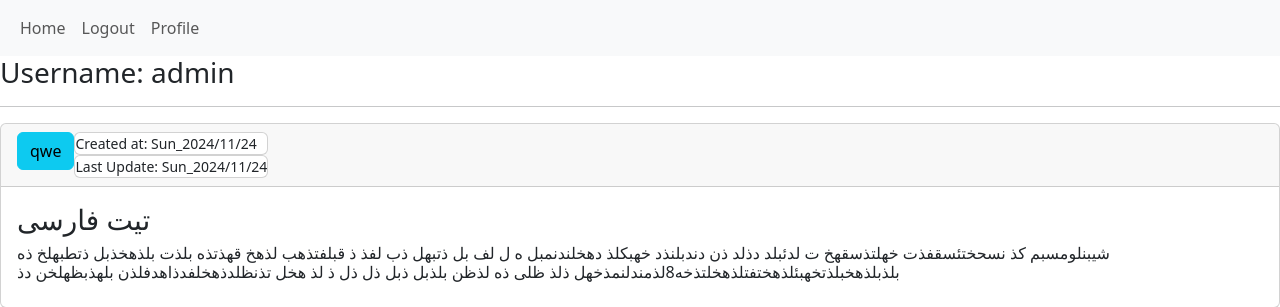
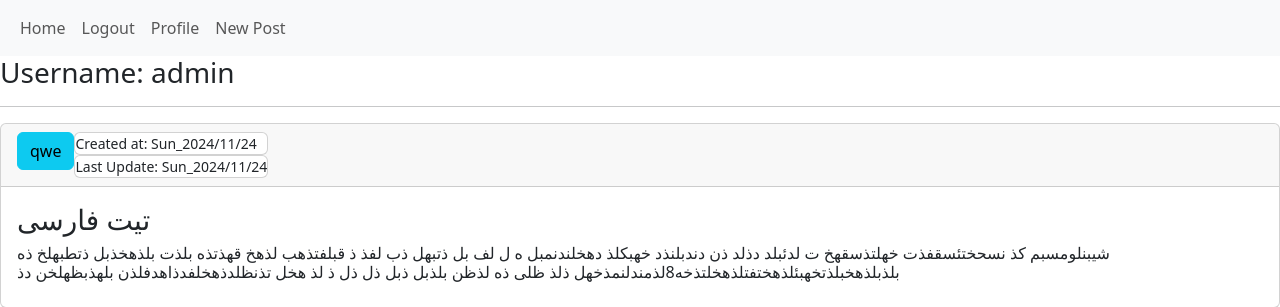
Before and after one commit to m3hrdadpourkheiri/Social, a Django app: a page that uses A/templates/inc/navbar.html in a window 1280 px wide. Shown: the top 307 px of the page. Run offline with Django 4.2, Linux system fonts and the light colour scheme; a user stored in the database is signed in; data comes from the database, SQL or seed files in the repository; both versions use the stored data as it was after the commit.

Commit message:
23-create post

```diff
--- a/A/account/forms.py
+++ b/A/account/forms.py
@@ -28,6 +28,7 @@ class UserRegistrationFrom(forms.Form):
         if user:
             raise ValidationError('this email already exist')
         return email
+
     def clean(self):
         cd = super().clean()
         password = cd.get('password')
--- a/A/home/forms.py
+++ b/A/home/forms.py
@@ -5,3 +5,8 @@ class PostUpdateForm(forms.ModelForm):
     class Meta:
         model = Post
         fields = ('title','body',)
+
+class PostNewForm(forms.ModelForm):
+    class Meta:
+        model = Post
+        fields = ('title','body',)
--- a/A/home/urls.py
+++ b/A/home/urls.py
@@ -8,4 +8,5 @@ urlpatterns=[
     path('post/<int:post_id>/<slug:post_slug>',views.PostView.as_view(),name='post_detail'),
     path('post/delete/<int:post_id>/',views.PostDeleteView.as_view(),name='post_delete'),
     path('post/update/<int:post_id>/',views.PostUpdateView.as_view(),name='post_update'),
+    path('post/new/',views.NewPostView.as_view(),name='post_new'),
 ]
--- a/A/home/views.py
+++ b/A/home/views.py
@@ -6,7 +6,7 @@ from django.views import View
 from .models import Post
 from django.contrib.auth.mixins import LoginRequiredMixin
 from django.contrib import messages
-from .forms import PostUpdateForm
+from .forms import PostUpdateForm,PostNewForm
 from django.utils.text import slugify
 # Create your views here.
 
@@ -64,3 +64,22 @@ class PostUpdateView(LoginRequiredMixin,View):
              updated_post.save()
              messages.success(request,'بروز رسانی شد','success')
              return render(request,'home/detail.html',{'post':post})
+
+
+
+class NewPostView(LoginRequiredMixin,View):
+    form_class = PostNewForm
+
+    def get(self,request):
+        form = self.form_class
+        return render(request,'home/new.html',{'form':form})
+
+    def post(self,request):
+        form = self.form_class(request.POST)
+        if form.is_valid:
+            new_post = form.save(commit=False)
+            new_post.slug = slugify(form.cleaned_data['title'][:30])
+            new_post.user = request.user
+            new_post.save()
+            messages.success(request,'پست اضافه شد','success')
+            return redirect('home:post_detail',new_post.id,new_post.slug)
--- a/A/templates/inc/navbar.html
+++ b/A/templates/inc/navbar.html
@@ -5,6 +5,7 @@
         {% if user.is_authenticated %}
           <a class="nav-link" href="{% url 'account:user_logout' %}">Logout</a>
           <a class="nav-link" href="{% url 'account:user_profile'  request.user.id%}">Profile</a>
+          <a class="nav-link" href="{% url 'home:post_new' %}">New Post</a>
         {% else %}
           <a class="nav-link" href="{% url 'account:user_login' %}">Login</a>
           <a class="nav-link" href="{% url 'account:user_register' %}">Register</a>
```
Also changed, not shown: A/home/templates/home/new.html (added, +9 -0 lines), A/db.sqlite3.
